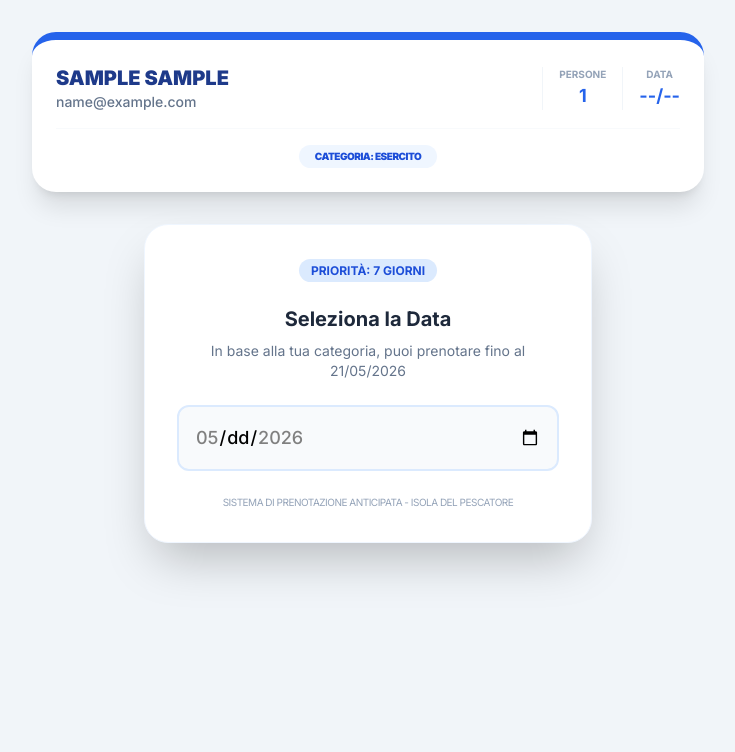
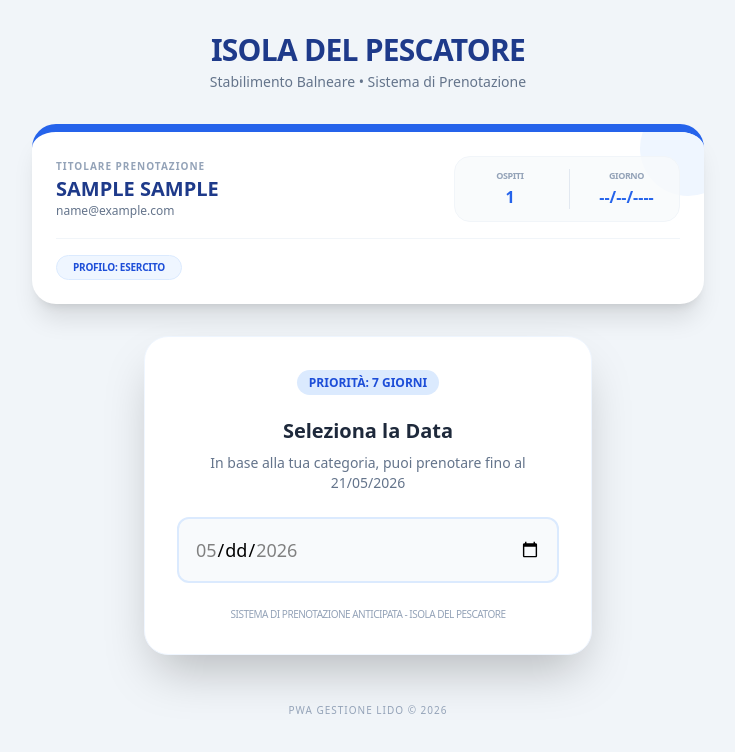
Before and after one commit to feedend/lido-booking, a Next.js app: page / in a window 1280 px wide. Both pictures are taken after typing "Sample", "Sample", "name@example.com" into the empty fields and a click on the button "Continua". Shown: the top 752 px of the page, without its empty margins (272-1007 px from the left). Built offline with nearby package versions, Linux system fonts and the light colour scheme.

Commit message:
Update page.tsx

```diff
--- a/src/app/page.tsx
+++ b/src/app/page.tsx
@@ -4,67 +4,120 @@ import BookingForm from '@/components/booking/BookingForm';
 import CalendarStep from '@/components/booking/CalendarStep';
 import BeachMap from '@/components/map/BeachMap';
 
+type UserData = {
+  nome: string;
+  cognome: string;
+  email: string;
+  numUtenti: number;
+  categoria: string;
+};
+
 export default function Home() {
-  const [step, setStep] = useState(1);
-  const [userData, setUserData] = useState<any>(null);
-  const [selectedDate, setSelectedDate] = useState('');
+  const [step, setStep] = useState<number>(1); // 1: Registrazione, 2: Calendario, 3: Mappa degli Ombrelloni
+  const [userData, setUserData] = useState<UserData | null>(null);
+  const [selectedDate, setSelectedDate] = useState<string>('');
 
-  const handleFormComplete = (data: any) => {
+  // Fase 1: Completamento del modulo anagrafico
+  const handleFormComplete = (data: UserData) => {
     setUserData(data);
     setStep(2);
   };
 
+  // Fase 2: Selezione della data dal calendario con restrizioni
   const handleDateSelect = (date: string) => {
     setSelectedDate(date);
     setStep(3);
   };
 
   return (
-    <main className="min-h-screen bg-slate-100 py-8 px-4">
-      {/* Riepilogo Dati visibile durante la selezione data e posto */}
-      {step > 1 && (
-        <div className="max-w-2xl mx-auto mb-8">
-          <div className="bg-white p-6 rounded-3xl shadow-xl border-t-8 border-blue-600">
-            <div className="flex flex-col md:flex-row justify-between items-center gap-4">
-              <div className="text-center md:text-left">
-                <h2 className="text-xl font-black text-blue-900 uppercase">
+    <main className="min-h-screen bg-slate-100 py-8 px-4 font-sans antialiased">
+
+      {/* Intestazione dell'applicazione */}
+      <div className="max-w-4xl mx-auto text-center mb-8">
+        <h1 className="text-3xl font-black text-blue-900 tracking-tight uppercase">
+          Isola del Pescatore
+        </h1>
+        <p className="text-sm text-slate-500 font-medium mt-1">
+          Stabilimento Balneare • Sistema di Prenotazione
+        </p>
+      </div>
+
+      {/* Badge di Riepilogo: visibile solo negli Step 2 e 3 */}
+      {step > 1 && userData && (
+        <div className="max-w-2xl mx-auto mb-8 animate-in fade-in slide-in-from-top-4 duration-200">
+          <div className="bg-white p-6 rounded-3xl shadow-xl border-t-8 border-blue-600 relative overflow-hidden">
+
+            {/* Effetto decorativo sullo sfondo */}
+            <div className="absolute -right-8 -top-8 w-24 h-24 bg-blue-50 rounded-full pointer-events-none" />
+
+            <div className="flex flex-col sm:flex-row justify-between items-center gap-4 relative z-10">
+              <div className="text-center sm:text-left">
+                <span className="text-[10px] font-bold text-slate-400 uppercase tracking-widest block mb-0.5">
+                  Titolare Prenotazione
+                </span>
+                <h2 className="text-xl font-black text-blue-900 uppercase leading-tight">
                   {userData.nome} {userData.cognome}
                 </h2>
-                <p className="text-sm text-slate-500 font-medium">{userData.email}</p>
+                <p className="text-xs text-slate-500 font-medium mt-0.5">{userData.email}</p>
               </div>
 
-              <div className="flex gap-4">
-                <div className="text-center px-4 border-x border-slate-100">
-                  <p className="text-[10px] text-slate-400 uppercase font-bold">Persone</p>
-                  <p className="text-lg font-bold text-blue-600">{userData.numUtenti}</p>
+              <div className="flex gap-6 bg-slate-50/80 px-5 py-3 rounded-2xl border border-slate-100 w-full sm:w-auto justify-around sm:justify-end">
+                <div className="text-center sm:min-w-[70px]">
+                  <p className="text-[9px] text-slate-400 uppercase font-black tracking-tighter">Ospiti</p>
+                  <p className="text-base font-black text-blue-600 mt-0.5">{userData.numUtenti}</p>
                 </div>
-                <div className="text-center">
-                  <p className="text-[10px] text-slate-400 uppercase font-bold">Data</p>
-                  <p className="text-lg font-bold text-blue-600">
-                    {selectedDate ? new Date(selectedDate).toLocaleDateString('it-IT') : '--/--'}
+                <div className="text-center sm:min-w-[90px] border-l border-slate-200 pl-6">
+                  <p className="text-[9px] text-slate-400 uppercase font-black tracking-tighter">Giorno</p>
+                  <p className="text-base font-black text-blue-600 mt-0.5">
+                    {selectedDate ? new Date(selectedDate).toLocaleDateString('it-IT', { day: '2-digit', month: '2-digit', year: 'numeric' }) : '--/--/----'}
                   </p>
                 </div>
               </div>
             </div>
-            <div className="mt-4 pt-4 border-t border-slate-50 flex justify-center">
-              <span className="bg-blue-50 text-blue-700 text-[10px] font-black px-4 py-1 rounded-full uppercase tracking-tighter">
-                Categoria: {userData.categoria}
+
+            <div className="mt-4 pt-4 border-t border-slate-100 flex flex-wrap justify-between items-center gap-2">
+              <span className="bg-blue-50 text-blue-700 text-[10px] font-black px-4 py-1 rounded-full uppercase tracking-tight border border-blue-100">
+                Profilo: {userData.categoria}
               </span>
+
+              {step === 3 && (
+                <button
+                  onClick={() => setStep(2)}
+                  className="text-xs font-bold text-blue-600 hover:text-blue-800 transition-colors underline"
+                >
+                  Cambia data
+                </button>
+              )}
             </div>
           </div>
         </div>
       )}
 
-      {step === 1 && <BookingForm onComplete={handleFormComplete} />}
+      {/* Flusso condizionale delle schermate (Step) */}
+      <div className="animate-in fade-in duration-300">
+        {step === 1 && (
+          <BookingForm onComplete={handleFormComplete} />
+        )}
 
-      {step === 2 && (
-        <CalendarStep
-          categoria={userData.categoria}
-          onDateSelect={handleDateSelect}
-        />
-      )}
+        {step === 2 && userData && (
+          <CalendarStep
+            categoria={userData.categoria}
+            onDateSelect={handleDateSelect}
+          />
+        )}
 
-      {step === 3 && <BeachMap selectedDate={selectedDate} />}
+        {step === 3 && userData && (
+          <BeachMap
+            selectedDate={selectedDate}
+            userData={userData}
+          />
+        )}
+      </div>
+
+      {/* Footer tecnico */}
+      <div className="text-center mt-12 text-[10px] text-slate-400 uppercase tracking-widest font-medium">
+        PWA Gestione Lido © {new Date().getFullYear()}
+      </div>
     </main>
   );
 }
```
